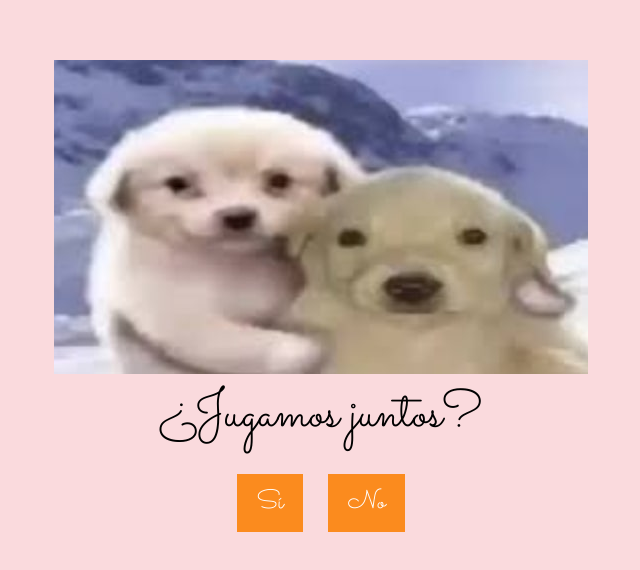
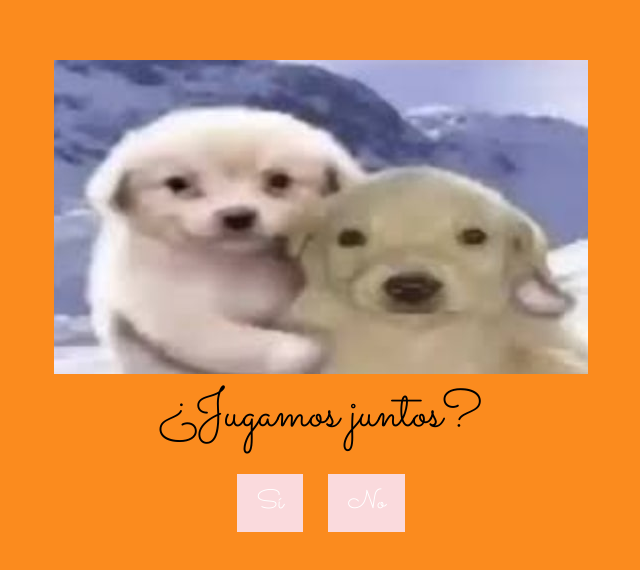
Before and after one commit to CharlieHD/INVITATION2, a plain HTML site: page index.html in a window 1280 px wide. Shown: the part 104-674 px from the top of the page, without its empty margins (319-959 px from the left). Drawn offline with Linux system fonts and the light colour scheme.

Commit message:
Update style.css

```diff
--- a/style.css
+++ b/style.css
@@ -4,7 +4,7 @@ body {
     font-family: Arial, sans-serif; /* Fallback font family */
     text-align: center; /* Center-align text */
     margin: 0; /* Remove default margin */
-    background-color: #FADADD; /* Set background color to light pink */
+    background-color: #FB8B1E; /* Set background color to light pink */
 }
 
 #container {
@@ -33,7 +33,7 @@ button {
     margin: 0 10px; /* Set margin around buttons */
     font-size: 26px; /* Set font size for buttons */
     font-family: 'Sacramento', cursive; /* Apply Sacramento font to the options */
-    background-color: #fb8b1e; /* Set button background color */
+    background-color: #FADADD; /* Set button background color */
     color: white; /* Set text color to white */
     border: none; /* Remove button border */
     cursor: pointer; /* Set cursor to pointer on hover */
```
